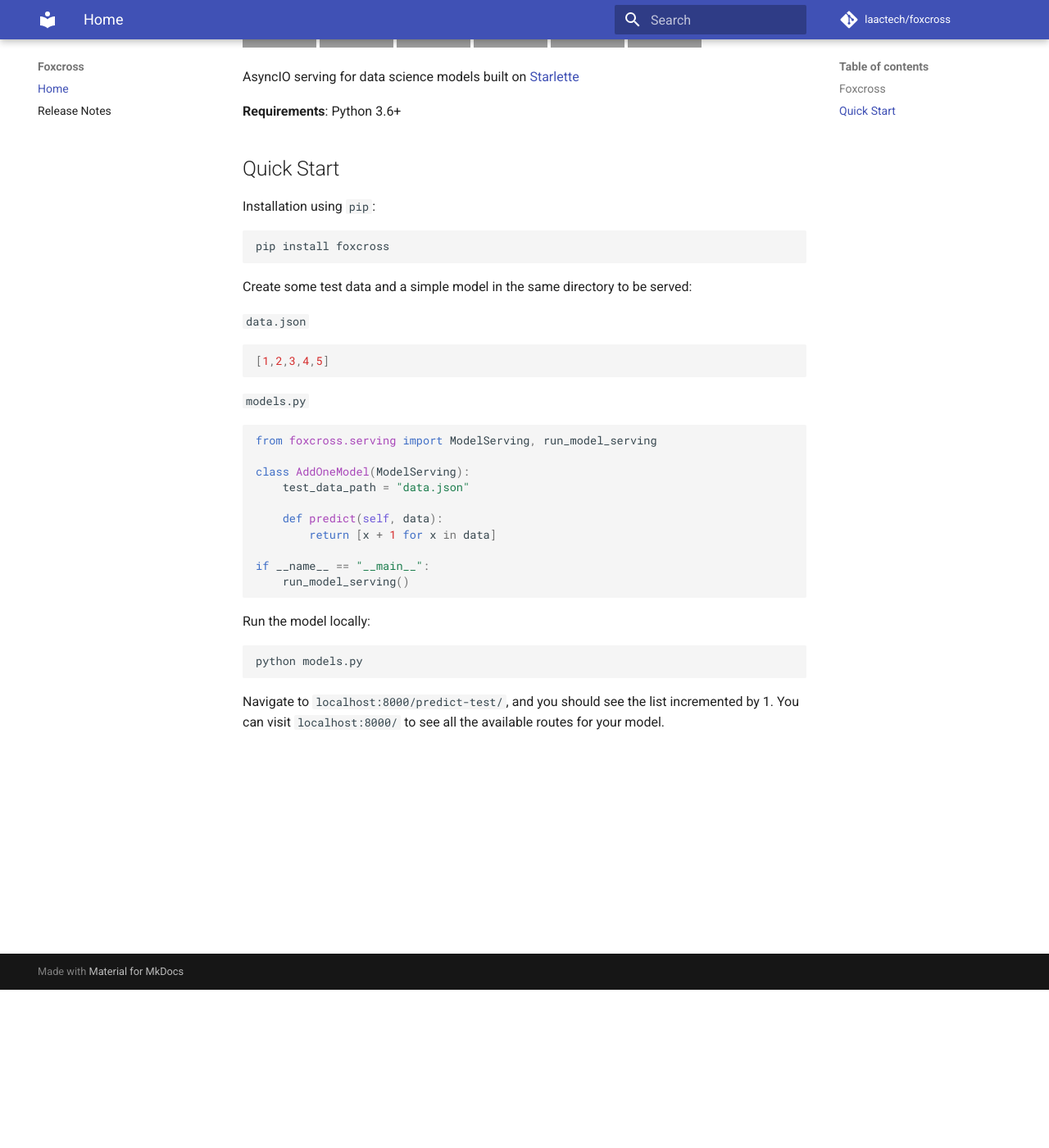
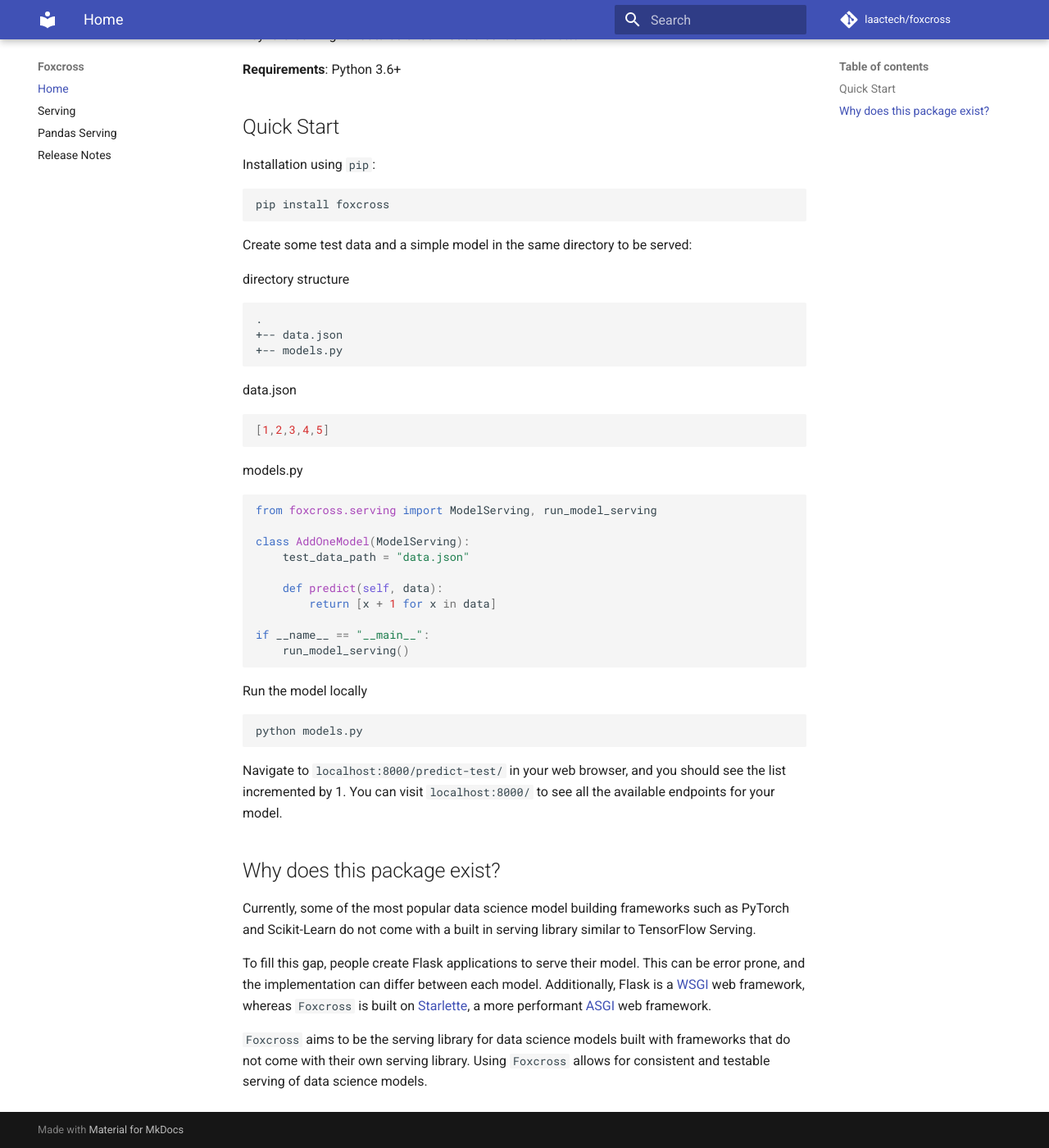
Before and after one commit to laactechnology/foxcross, an MkDocs documentation site: the page built from docs/index.md, in a window 1280 px wide and 1400 px high, scrolled down 193 px. Shown: the whole window at 82% size. Built offline with MkDocs 1.6.1 and Material for MkDocs 9.7.7, drawn with Linux system fonts in a browser that asks for light colours; comment, search, counter and statistics services are not loaded; grey boxes are pictures that could not be loaded.

````diff
--- a/docs/index.md
+++ b/docs/index.md
@@ -1,4 +1,4 @@
-## Foxcross
+# Foxcross
 [![Code style: black](https://img.shields.io/badge/code%20style-black-000000.svg)](https://github.com/python/black)
 [![License](https://img.shields.io/badge/License-BSD%203--Clause-blue.svg)](https://github.com/laactech/foxcross/blob/master/LICENSE.md)
 [![Build Status](https://travis-ci.org/laactech/foxcross.svg?branch=master)](https://travis-ci.org/laactech/foxcross)
@@ -18,12 +18,17 @@ pip install foxcross
 
 Create some test data and a simple model in the same directory to be served:
 
-`data.json`
+directory structure
+```
+.
++-- data.json
++-- models.py
+```
+data.json
 ```json
 [1,2,3,4,5]
 ```
-
-`models.py`
+models.py
 ```python
 from foxcross.serving import ModelServing, run_model_serving
 
@@ -37,10 +42,25 @@ if __name__ == "__main__":
     run_model_serving()
 ```
 
-Run the model locally:
+Run the model locally
 ```bash
 python models.py
 ```
 
-Navigate to `localhost:8000/predict-test/`, and you should see the list incremented by 1.
-You can visit `localhost:8000/` to see all the available routes for your model.
+Navigate to `localhost:8000/predict-test/` in your web browser, and you should see the
+list incremented by 1. You can visit `localhost:8000/` to see all the available
+endpoints for your model.
+
+## Why does this package exist?
+Currently, some of the most popular data science model building frameworks such as PyTorch
+and Scikit-Learn do not come with a built in serving library similar to TensorFlow Serving.
+
+To fill this gap, people create Flask applications to serve their model. This can be error
+prone, and the implementation can differ between each model. Additionally, Flask is a
+[WSGI](https://en.wikipedia.org/wiki/Web_Server_Gateway_Interface)
+web framework, whereas `Foxcross` is built on [Starlette](https://www.starlette.io/), a
+more performant [ASGI](https://asgi.readthedocs.io/en/latest/) web framework.
+
+`Foxcross` aims to be the serving library for data science models built with frameworks
+that do not come with their own serving library. Using `Foxcross` allows for consistent
+and testable serving of data science models.
--- a/mkdocs.yml
+++ b/mkdocs.yml
@@ -11,6 +11,8 @@ repo_url: https://github.com/laactech/foxcross
 
 nav:
   - Home: index.md
+  - Serving: serving.md
+  - Pandas Serving: pandas-serving.md
   - Release Notes: release-notes.md
 
 markdown_extensions:
````
Also changed, not shown: README.md (+27 -9 lines), docs/pandas-serving.md (added, +44 -0 lines), docs/serving.md (added, +45 -0 lines).
